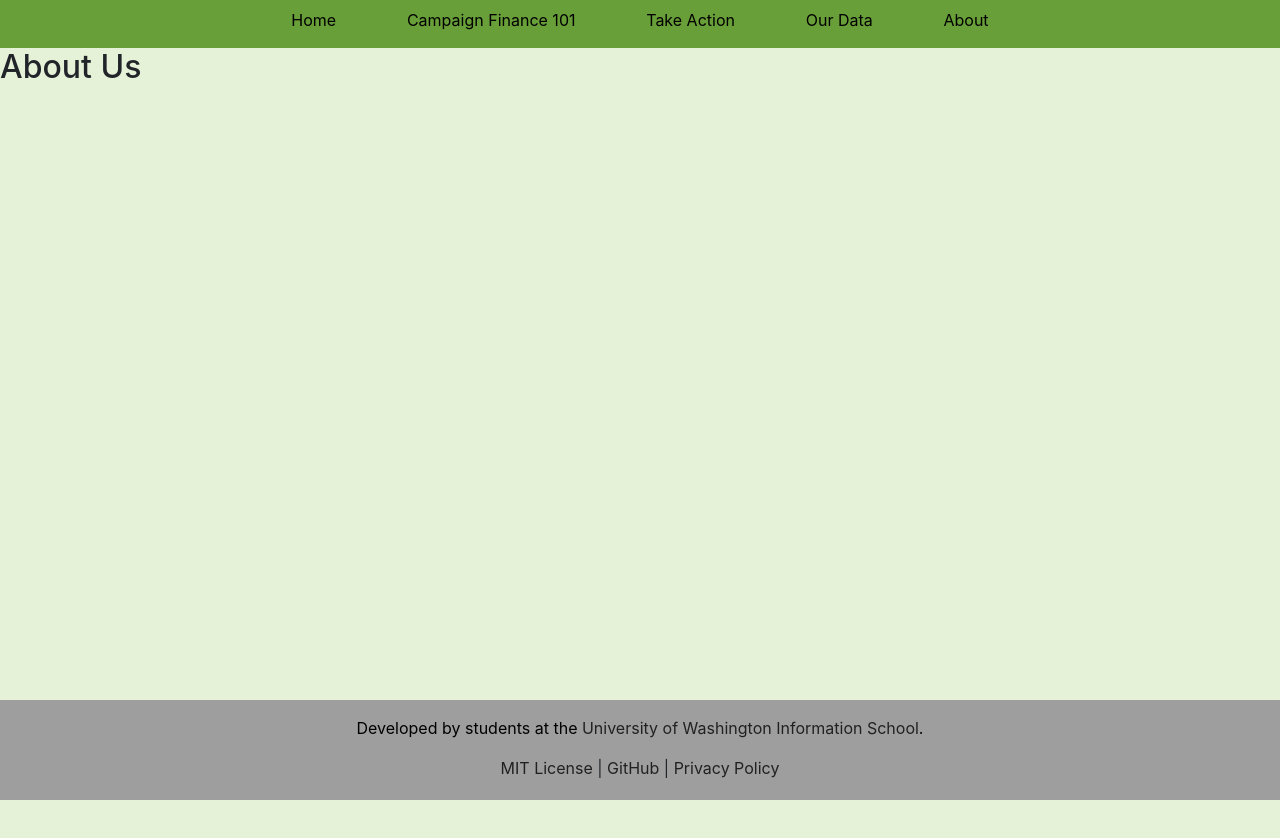
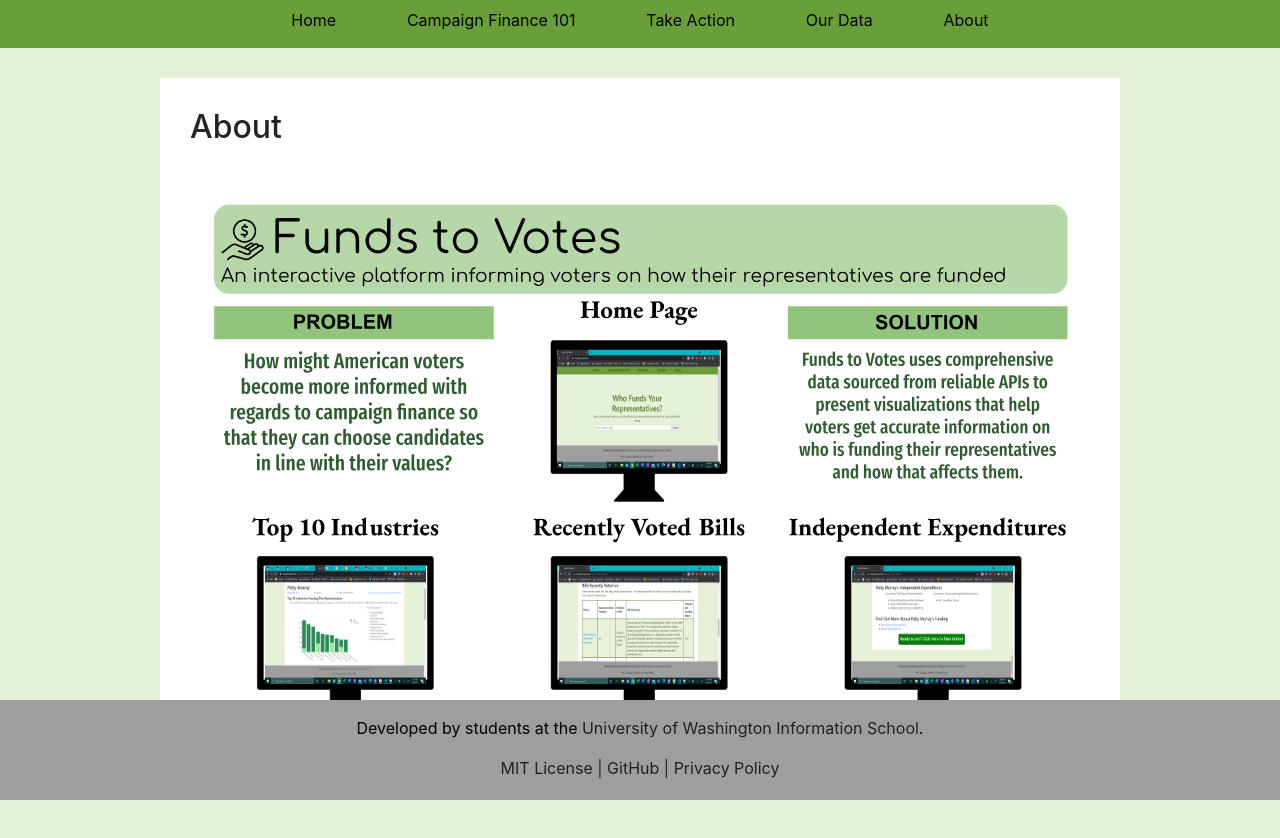
Before and after one commit to FundsToVotes/FundsToVotes-web, a React (Create React App) app: page /about in a window 1280 px wide. Shown: the top 838 px of the page. Before the commit the page ends 800 px from the top, so only its background shows below. Built offline with nearby package versions, Linux system fonts and the light colour scheme.

Commit message:
Fill in About page for draft submission

```diff
--- a/src/Components/StaticPages/About.js
+++ b/src/Components/StaticPages/About.js
@@ -1,9 +1,14 @@
-import React from 'react'
+import React from "react";
+import Poster from "../../images/poster.svg";
 
-class About extends React.Component {
-    render() {
-        return <h2>About Us</h2>
-    }
+function About() {
+    return (
+        <div style={{ display: "block", margin: "auto", width: '75%', paddingTop: '20px', backgroundColor: 'white', padding: '30px', marginTop: '30px' }}>
+            <h2>About</h2>
+            <br></br>
+
+            <img src={Poster} alt="Funds to Votes poster. An interactive platform informing voters on how their representatives are funded. Problem: How might American voters become more informed with regard to campaign finance so that they can choose candidates in line with their values? Solution: Funds to Votes uses comprehensive data sourced from reliable APIs to present visualizations that help voters get accurate information on who is funding their representatives and how that affects them. Screenshots of home page, top 10 industries, recently voted bills, independent expenditures. Team members are Reyan Haji, Haykal Mubin, Grady Thompson, and Jay Houppermans."/>
+        </div>
+    );
 }
-
 export default About;
```
Also changed, not shown: src/images/poster.svg (added).
